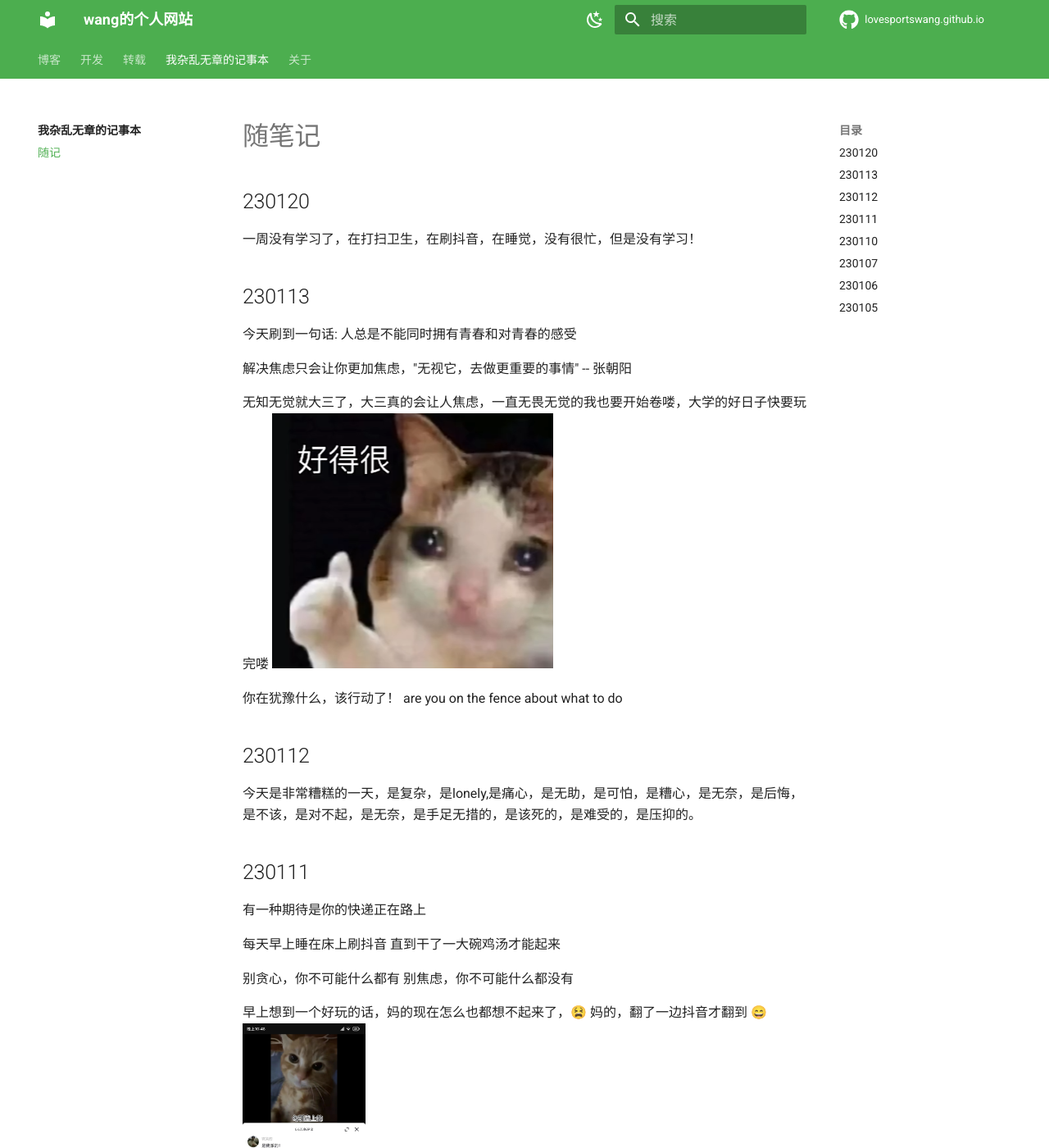
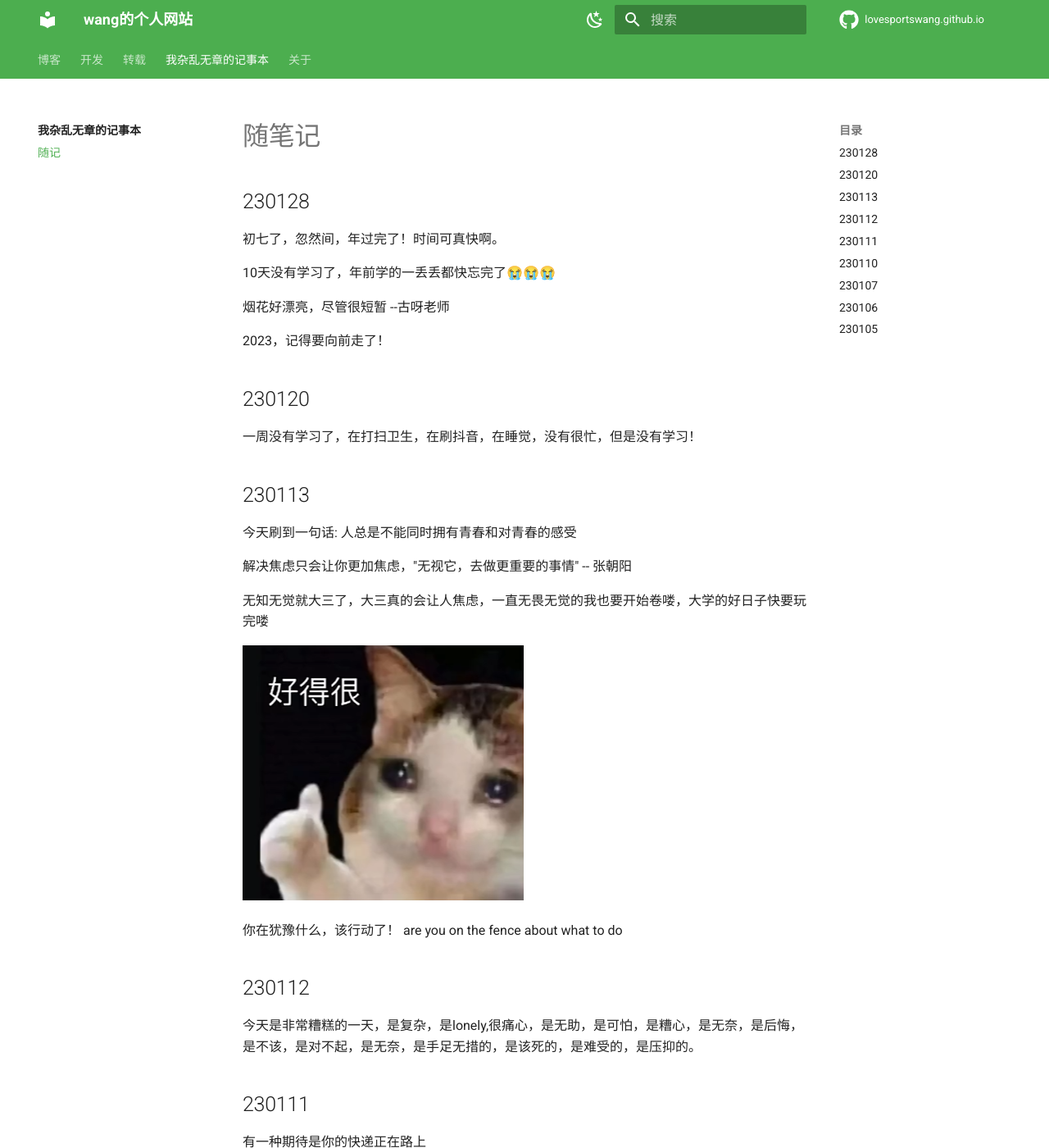
Before and after one commit to lovesportswang/lovesportswang.github.io, an MkDocs documentation site: the page built from docs/diary/随笔记.md, in a window 1280 px wide and 1400 px high. Shown: the whole window at 82% size. Built offline with MkDocs 1.6.1 and Material for MkDocs 9.7.7, drawn with Linux system fonts in a browser that asks for light colours; comment, search, counter and statistics services are not loaded.

Commit message:
230128 commit

```diff
--- a/docs/diary/随笔记.md
+++ b/docs/diary/随笔记.md
@@ -1,5 +1,13 @@
 # 随笔记
 
+## 230128
+初七了，忽然间，年过完了！时间可真快啊。
+
+10天没有学习了，年前学的一丢丢都快忘完了😭😭😭
+
+烟花好漂亮，尽管很短暂  --古呀老师
+
+2023，记得要向前走了！
 ## 230120
 一周没有学习了，在打扫卫生，在刷抖音，在睡觉，没有很忙，但是没有学习！
 
@@ -9,13 +17,14 @@
 解决焦虑只会让你更加焦虑，"无视它，去做更重要的事情" -- 张朝阳
 
 无知无觉就大三了，大三真的会让人焦虑，一直无畏无觉的我也要开始卷喽，大学的好日子快要玩完喽
-![好的很](随笔记.assets/image-20230106223402725.png){ width = "100"}
+
+![好的很](随笔记.assets/image-20230106223402725.png){ width = "50"}
 
 你在犹豫什么，该行动了！
 are you on the fence about what to do
 
 ## 230112
-今天是非常糟糕的一天，是复杂，是lonely,是痛心，是无助，是可怕，是糟心，是无奈，是后悔，是不该，是对不起，是无奈，是手足无措的，是该死的，是难受的，是压抑的。
+今天是非常糟糕的一天，是复杂，是lonely,很痛心，是无助，是可怕，是糟心，是无奈，是后悔，是不该，是对不起，是无奈，是手足无措的，是该死的，是难受的，是压抑的。
 
 ## 230111
 有一种期待是你的快递正在路上
```
